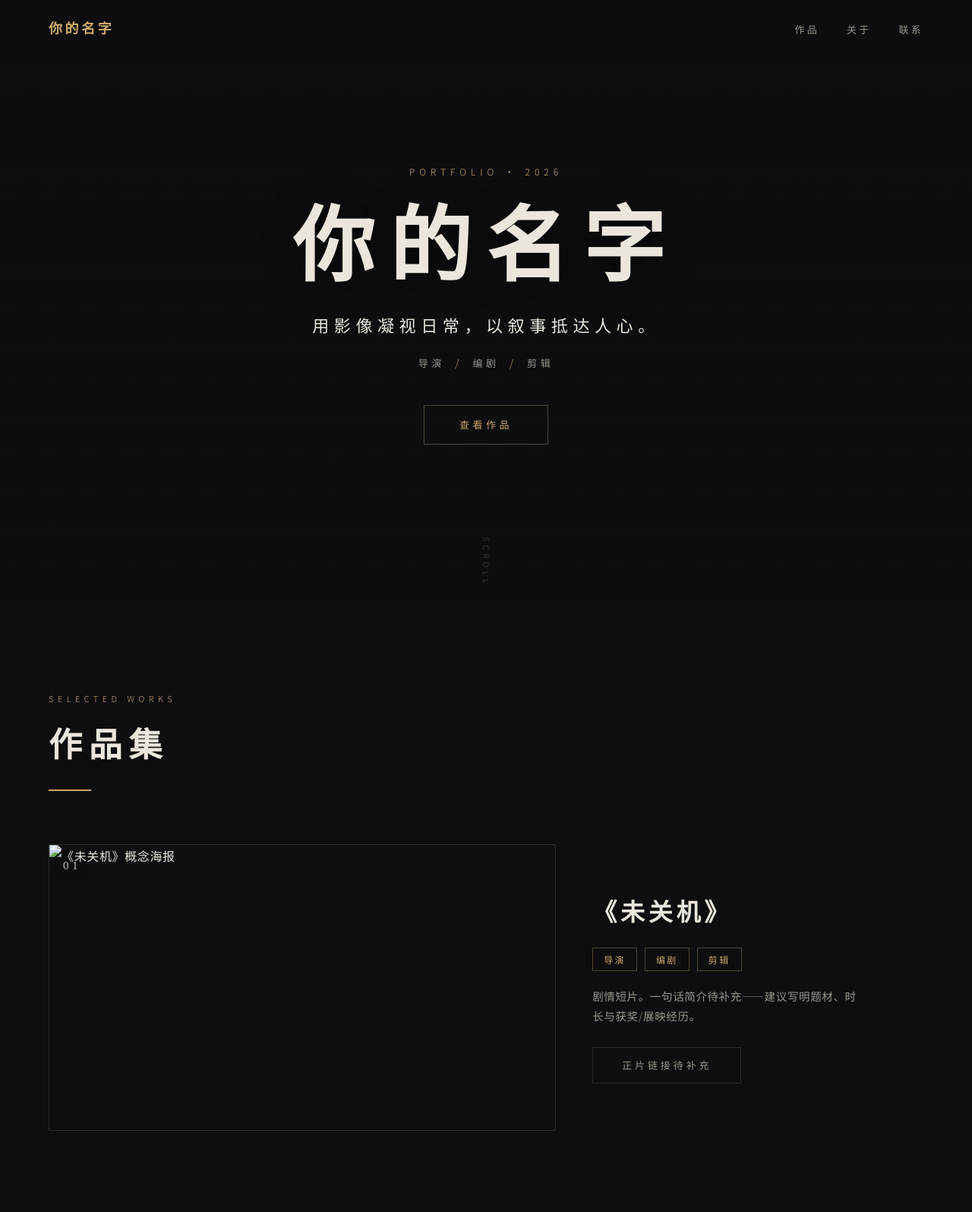
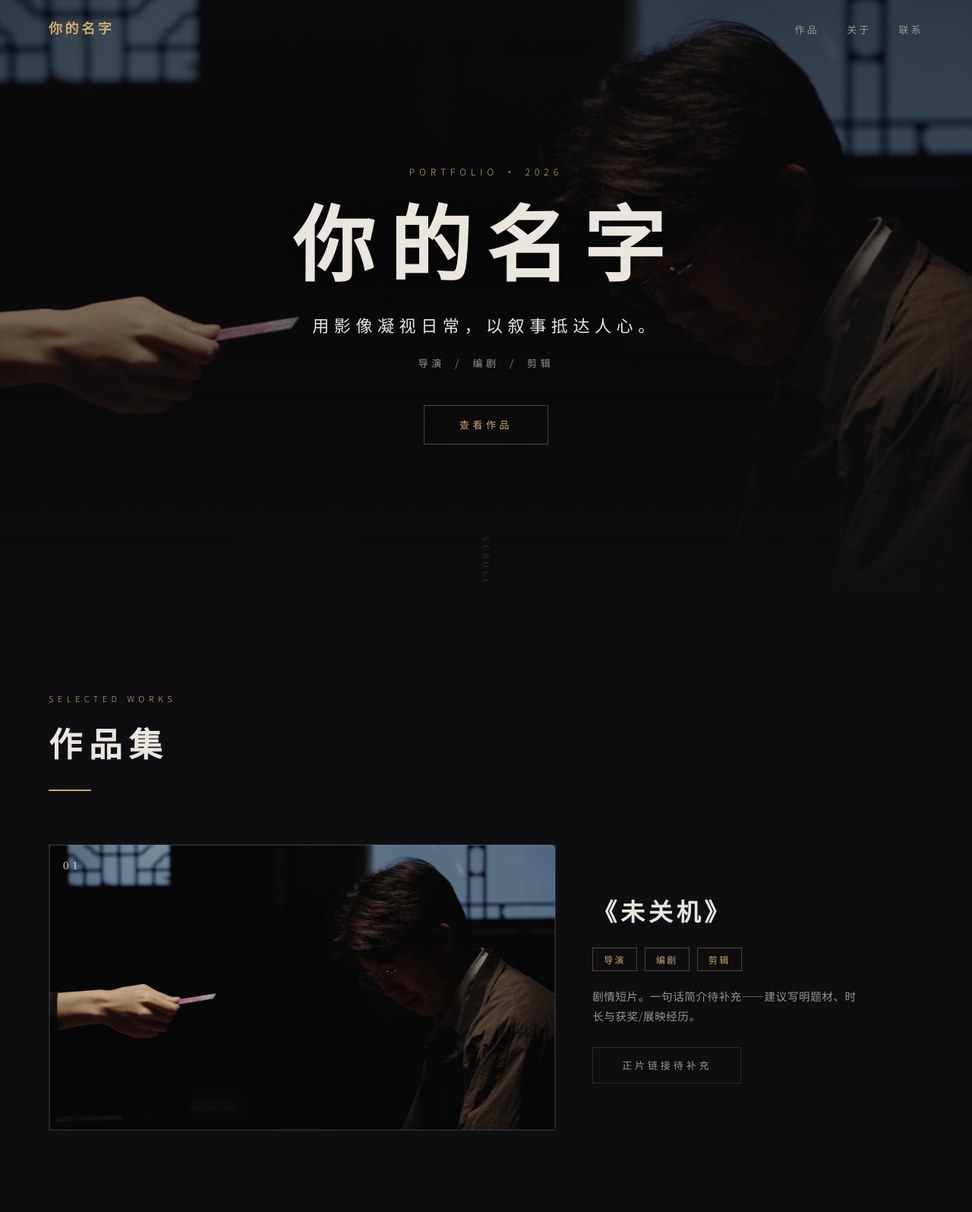
Before and after one commit to johannxu71-prog/portfolio, a plain HTML site: page index.html in a window 1280 px wide. Shown: the top 1595 px of the page at 76% size. Drawn offline with Linux system fonts and the light colour scheme.

Commit message:
update refs: weiguanji still + svg posters

```diff
--- a/index.html
+++ b/index.html
@@ -25,7 +25,7 @@
 
   <!-- Hero -->
   <header class="hero" id="top">
-    <div class="hero-bg" style="background-image: url('images/cover-weiguanji.svg')"></div>
+    <div class="hero-bg" style="background-image: url('images/cover-weiguanji.jpg')"></div>
     <div class="hero-mask"></div>
     <div class="hero-content">
       <!-- TODO: 替换为你的姓名 -->
@@ -51,7 +51,7 @@
       <!-- 作品 1：未关机 -->
       <article class="work fade-in">
         <div class="work-poster">
-          <img src="images/cover-weiguanji.svg" alt="《未关机》概念海报" loading="lazy">
+          <img src="images/cover-weiguanji.jpg" alt="《未关机》剧照" loading="lazy">
           <span class="work-index">01</span>
         </div>
         <div class="work-info">
```
